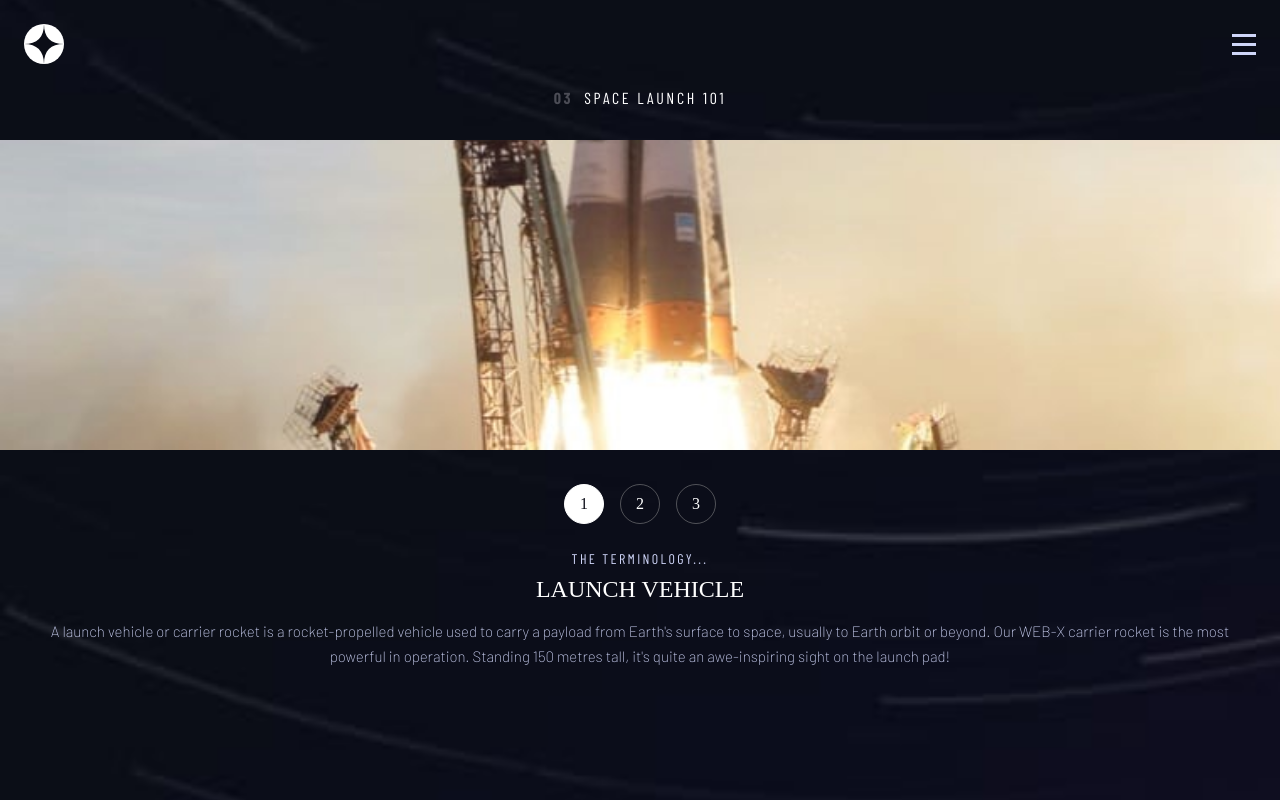
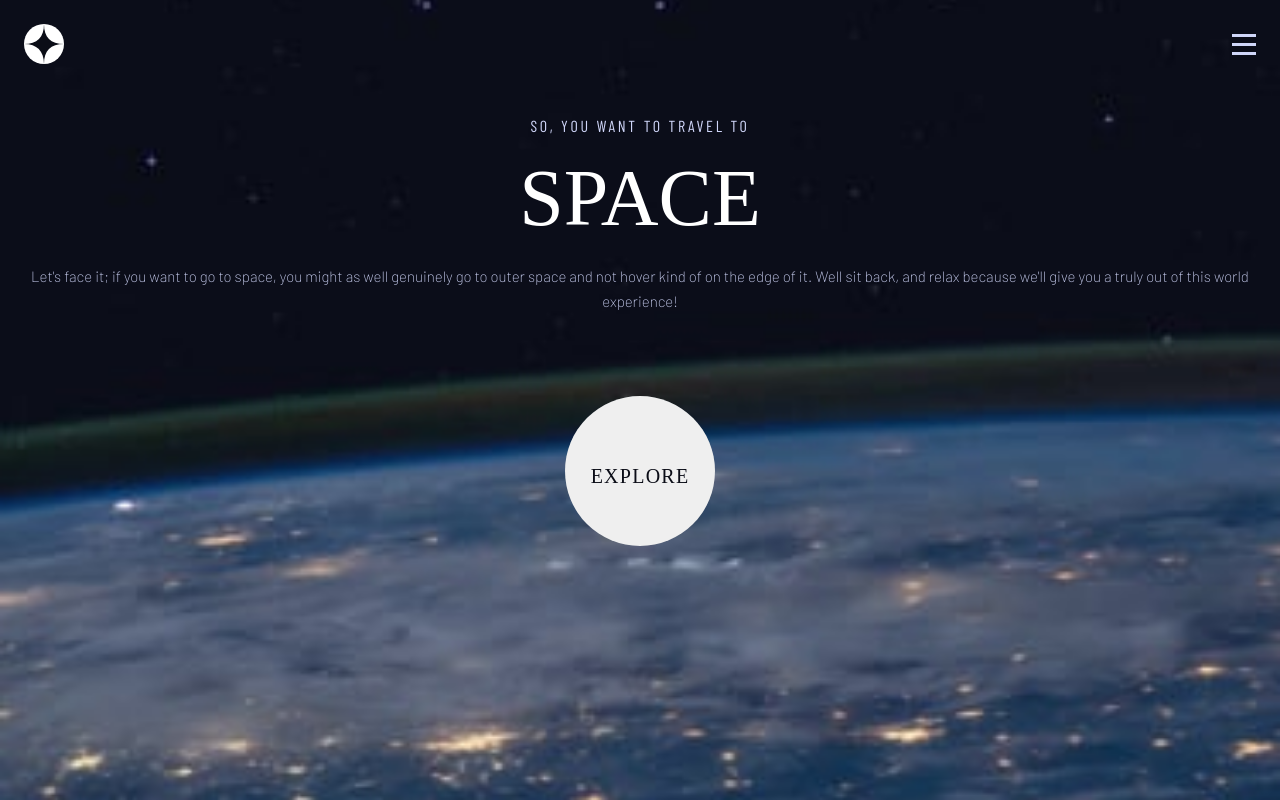
Before and after one commit to VenusY/space-tourism-site, a React app: page / in a window 1280 px wide. Built offline with nearby package versions, Linux system fonts and the light colour scheme; the HTML template or start-up script is replaced by a standard one; a web font is replaced by a local one.

Commit message:
Change page displayed on site load
Change the initial state for the 'page' state variable to 'home' so that the site correctly displays the home page upon loading.

```diff
--- a/src/App.jsx
+++ b/src/App.jsx
@@ -6,7 +6,7 @@ import './styles/reset.css';
 import './styles/App.scss';
 
 export default function App() {
-  const [page, setPage] = useState('technology');
+  const [page, setPage] = useState('home');
   const [navIsOpen, setNavIsOpen] = useState(false);
 
   function changePage(e) {
```
